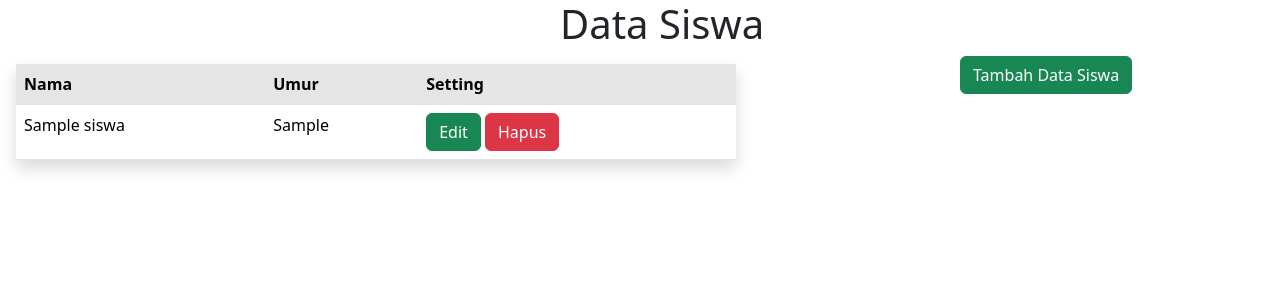
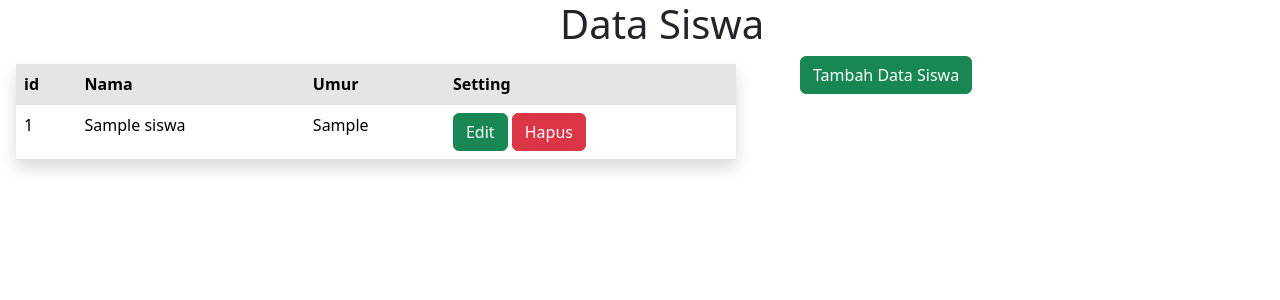
Before and after one commit to padilpplg2/crud, a PHP site: page / in a window 1280 px wide. Shown: the top 300 px of the page. Run offline with PHP 8.4, Linux system fonts and the light colour scheme; tables that the repository leaves empty or names only in its code hold one stand-in row (values such as "Sample post").

Commit message:
index.php

```diff
--- a/index.php
+++ b/index.php
@@ -13,7 +13,8 @@
         color:white;
     }
     .add{
-        margin-left:60rem;
+        margin-left:50rem;
+
         position: absolute;
     }
     h1{
@@ -30,6 +31,7 @@
 
             <table class="table">
                 <tr class="table-active">
+                    <th>id</th>
                     <th>Nama</th>
                     <th>Umur</th>
                     <th>Setting</th>
@@ -43,10 +45,11 @@
             ?>
 
                 <tr>
+                    <td><?= $siswa['id']?></td>
                     <td><?= $siswa['nama']?></td>
                     <td><?= $siswa['umur']?></td>
                     <td>
-                        <a href="edit.php?nama=<?= $siswa['nama']?>">
+                        <a href="edit.php?id=<?= $siswa['id']?>">
                         <button type="submit" class="btn btn-success">Edit</button></a>
                         <a href="hapus.php?nama=<?= $siswa['nama']?>">
                         <button type="submit" class="btn btn-danger">Hapus</button></a>
```
